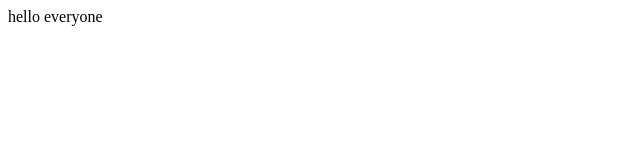
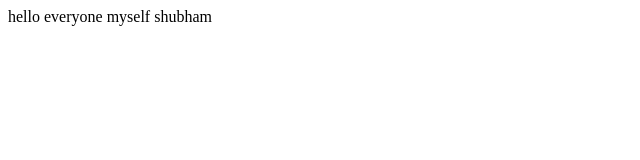
Before and after one commit to myselfshubham1/myfirstproject1, a plain HTML site: page index.html in a window 1280 px wide. Shown: the whole page, without its empty margins (0-640 px from the left). Drawn offline with Linux system fonts and the light colour scheme.

Commit message:
just a check

```diff
--- a/index.html
+++ b/index.html
@@ -1 +1 @@
-<p>hello everyone</p>
+<p>hello everyone myself shubham </p>
```
